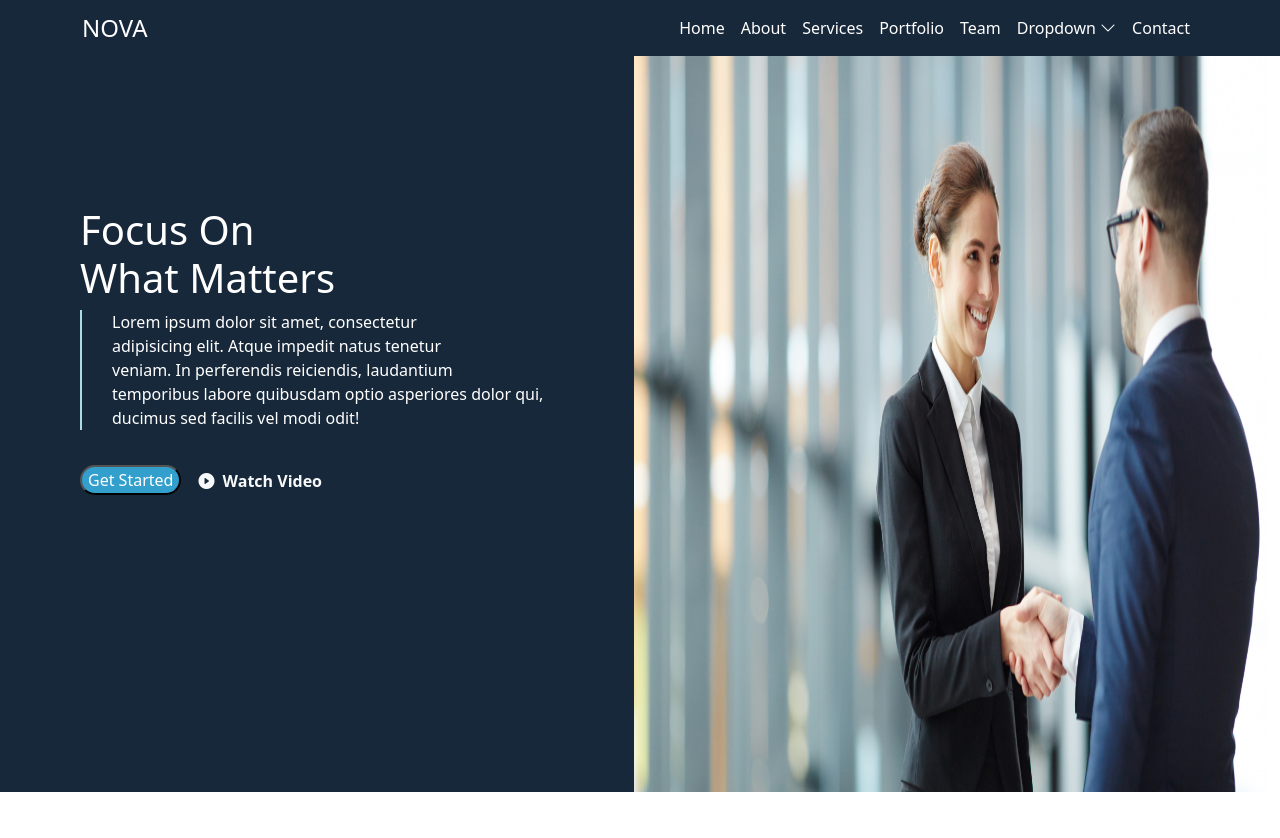
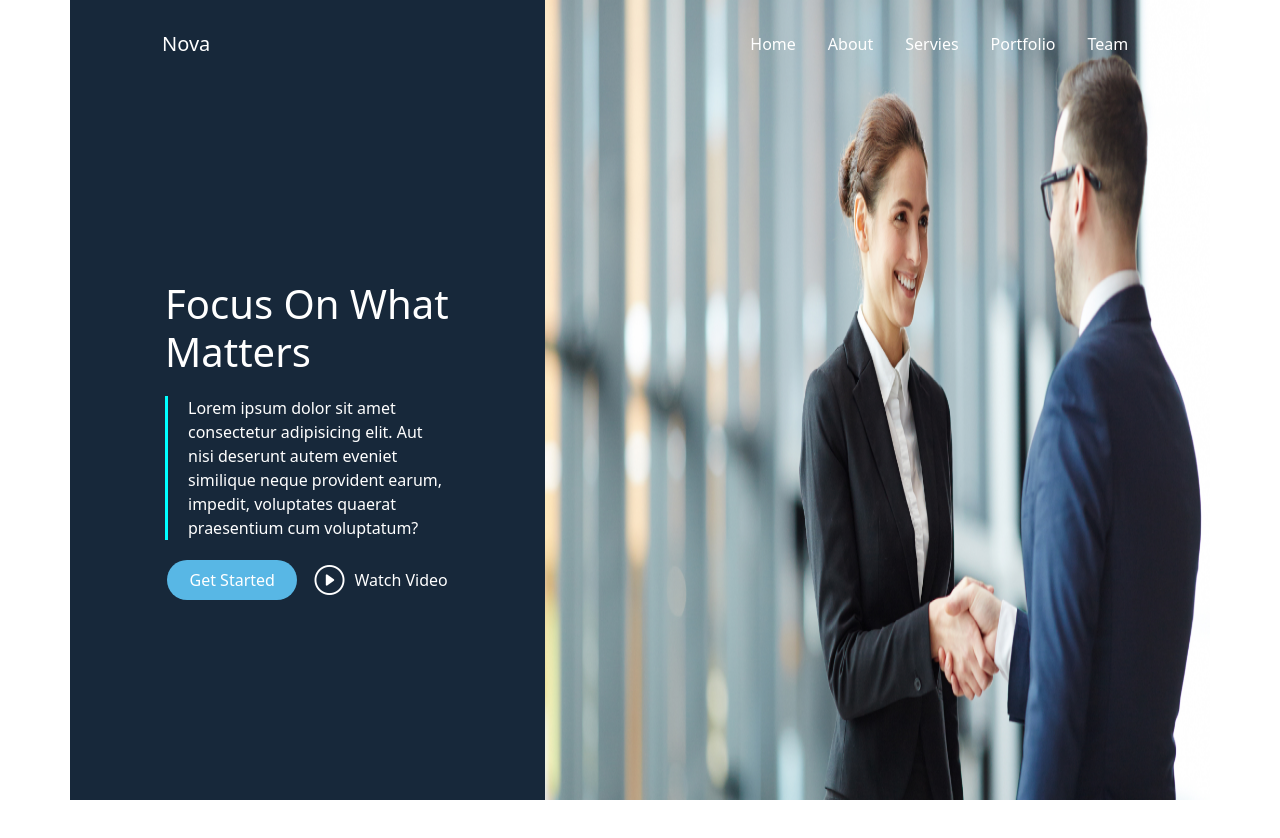
Before and after one commit to AmritpalBhinder/Frontend-dev, a plain HTML site: page Bootstrap exam/index.html in a window 1280 px wide. Before the commit the page ends 800 px from the top, so only its background shows below. Drawn offline with nearby package versions, Linux system fonts and the light colour scheme.

Commit message:
Add files via upload

```diff
--- a/Bootstrap exam/index.html
+++ b/Bootstrap exam/index.html
@@ -1,72 +1,118 @@
-<!DOCTYPE html>
+<!<!DOCTYPE html>
 <html lang="en">
 <head>
     <meta charset="UTF-8">
     <meta name="viewport" content="width=device-width, initial-scale=1.0">
     <title>Document</title>
+
+    <!-- main css file -->
+     <link rel="stylesheet" type="text/css" href="style.css">
+
+    <!-- Bootstrap CSS file -->
     <link href="https://cdn.jsdelivr.net/npm/bootstrap@5.0.2/dist/css/bootstrap.min.css" rel="stylesheet" integrity="sha384-EVSTQN3/azprG1Anm3QDgpJLIm9Nao0Yz1ztcQTwFspd3yD65VohhpuuCOmLASjC" crossorigin="anonymous">
+
+    <!-- Bootstrap Bundle js file -->
     <script src="https://cdn.jsdelivr.net/npm/bootstrap@5.0.2/dist/js/bootstrap.bundle.min.js" integrity="sha384-MrcW6ZMFYlzcLA8Nl+NtUVF0sA7MsXsP1UyJoMp4YLEuNSfAP+JcXn/tWtIaxVXM" crossorigin="anonymous"></script>
+
+    <!-- Bootstrap icon file -->
     <link rel="stylesheet" href="https://cdn.jsdelivr.net/npm/bootstrap-icons@1.11.3/font/bootstrap-icons.min.css">
+
+
 </head>
 <body>
-        <!-- Navbar -->
-        <nav class="navbar navbar-expand-lg navbar-light col-12 " style="position: sticky; background-color: #17283A;" >
-            <div class="container">
-                <a href="" style="color: white; text-decoration: none; font-size: x-large;">NOVA</a>
-                <ul class="navbar-nav me-20px mb-2 mb-lg-0 ">
-                    <li class="nav-item">
-                        <a class="nav-link active" style="color: white;" href="">Home</a>
+
+
+    <!-- background images -->
+
+    <div class="container-fluid p-0">
+        <div class="container">
+            <div class="backrow row p-0">
+                <div class="backcolor col-sm-mg-12 col-lg-5 p-0" style="height: 100vh;">
+                    <div class="content p-0 mt-sm-m-5" style="height: 110vh;">
+                        <h1>Focus On What Matters</h1>
+                        <p>Lorem ipsum dolor sit amet consectetur adipisicing elit. Aut nisi deserunt autem eveniet similique neque provident earum, impedit, voluptates quaerat praesentium cum voluptatum?</p>
+                        <div class="buttons">
+                            <a href="">Get Started</a>
+                            <button><i class="bi bi-play-circle"></i> Watch Video</button>
+                        </div>
+                    </div>
+                </div>
+                <div class="backimg col-sm-mg-12 col-lg-7 p-0">
+                    <img src="images/1684859600372.png" style="height: 100vh;" alt="">
+                </div>
+                </div>
+
+            </div>
+        </div>
+
+    </div>
+
+    <!-- background images ends -->
+
+    <!-- navbar starts -->
+
+    <div class="navbar navbar-expand-lg navbar-light" style="background-color: rgba(0, 255, 255, 0); position: absolute; top: 0%; left: 150px;">
+        <div class="navbarcontainer container pt-3 pb-3">
+
+            <div class="navbar-brand" style="color: white;">Nova</div>
+
+            <button class="navbar-toggler" type="button" data-bs-toggle="offcanvas" data-bs-target="#offcanvasRight">
+                <span class="navbar-toggler-icon"></span>
+            </button>
+
+            <div class="collapse navbar-collapse" style="position: relative; left: 500px;">
+                <ul class="navbar-nav w-100 d-flex justify-content-end">
+                    <li class="nav-item ms-lg-3"><a href="" class="nav-link" style="color: white;">Home</a></li>
+                    <li class="nav-item ms-lg-3"><a href="" class="nav-link" style="color: white;">About</a></li>
+                    <li class="nav-item ms-lg-3"><a href="" class="nav-link" style="color: white;">Servies</a></li>
+                    <li class="nav-item ms-lg-3"><a href="" class="nav-link" style="color: white;">Portfolio</a></li>
+                    <li class="nav-item ms-lg-3"><a href="" class="nav-link" style="color: white;">Team</a></li>
+                    <li class="nav-item dropdown ms-lg-3">
+                        <a href="" class="nav-link dropdown-toggle" data-bs-toggle="dropdown" style="color: white;">Dropdown</a>
+
+                        <ul class="dropdown-menu">
+                            <li><a class="dropdown-item" style="color: white;">Page 1</a></li>
+                            <li><a class="dropdown-item" style="color: white;">Page 2</a></li>
+                        </ul>
+
                     </li>
-                    <li class="nav-item">
-                        <a class="nav-link" style="color: white;" href="">About</a>
-                    </li>
-                    <li class="nav-item">
-                        <a class="nav-link" style="color: white;"  href="">Services</a>
-                    </li>
-                    <li class="nav-item">
-                        <a class="nav-link" style="color: white;"  href="">Portfolio</a>
-                    </li>
-                    <li class="nav-item">
-                        <a class="nav-link" style="color: white;"  href="">Team</a>
-                    </li>
-                    <li class="nav-item">
-                        <a class="nav-link dropdown" style="color: white;"  href="">Dropdown
-                            <i class="bi bi-chevron-down"></i>
-                        <ul class="dropdown-menu">
-                            <li><a class="dropdown-item" href="">Dropdown 1</a></li>
-                            <li><a class="dropdown-item" href=""> Deep Dropdown</a></li>
-                            <li><a class="dropdown-item" href="">Dropdown 2</a></li>
-                            <li><a class="dropdown-item" href="">Dropdown 3</a></li>
-                            <li><a class="dropdown-item" href="">Dropdown 4</a></li>
-                        </ul>
-                        </a>
-                    </li>
-                    <li class="nav-item">
-                        <a class="nav-link" style="color: white;"  href="">Contact</a>
-                    </li>
+                    <li class="nav-item ms-lg-3"><a href="" class="nav-link" style="color: white;">Contact</a></li>
                 </ul>
             </div>
-        </nav>
+        </div>
+    </div>
 
-        <!-- Content -->
+    <!-- offcanvas starts -->
 
-         <div class="container-fluid col-12 mb-2 mb-lg-0 " style="display: flex; width: 100%; padding-left: 0%;">
-            <div class="box1" style="background-color:#17283A; width: 50%; height: 92vh;">
-            <div class="content" style="padding-left: 80px; padding-top: 150px;">
-                <h1 style="color: white;">Focus On <br> What Matters</h1>
+        <div class="offcanvas offcanvas-end" tabindex="-1" id="offcanvasRight" style="position: absolute; transform: translate(-50%,-50%); top: 50%; left: 50%; height: 400px;">
+            <div class="offcanvas-header">
+                <h5 id="offcanvasRightLabel">Nova</h5>
+                <button type="button" class="btn-close" data-bs-dismiss="offcanvas"></button>
+            </div>
+        <div class="offcanvas-body">
+            <ul class="navbar-nav w-100 d-flex justify-content-end">
+                <li class="nav-item"><a href="" class="nav-link">Home</a></li>
+                <li class="nav-item"><a href="" class="nav-link">About</a></li>
+                <li class="nav-item"><a href="" class="nav-link">Servies</a></li>
+                <li class="nav-item"><a href="" class="nav-link">Portfolio</a></li>
+                <li class="nav-item"><a href="" class="nav-link">Blog</a></li>
+                <li class="nav-item dropdown">
+                    <a href="" class="nav-link dropdown-toggle" data-bs-toggle="dropdown">Dropdown</a>
 
-                <p style="color: white; border-left: 2px solid  lightblue; padding-left: 30px;">Lorem ipsum dolor sit amet, consectetur <br> adipisicing elit. Atque impedit natus tenetur <br> veniam. In
-                   perferendis reiciendis, laudantium <br> temporibus labore quibusdam optio asperiores dolor qui, <br> ducimus sed facilis vel modi odit!</p>
+                    <ul class="dropdown-menu">
+                        <li><a class="dropdown-item" style="color: black;">Page 1</a></li>
+                        <li><a class="dropdown-item" style="color: black;">Page 2</a></li>
+                    </ul>
 
-                   <button style="background-color: rgb(50, 159, 205); color: white; outline-color: rgb(50, 153, 205); border-radius: 50px;">Get Started</button>
-                   <a href="" class="btn fw-bold text-light mt-3 pb-4"><i class="bi bi-play-circle-fill pe-2"></i>Watch Video</a>
+                </li>
+                <li class="nav-item"><a href="" class="nav-link">Contact</a></li>
+            </ul>
+        </div>
+    </div>
 
-            </div>
-            </div>
-            <img src="images/1684859600372.png" alt="" style="width: 50%; height: 92vh; padding-right: 0%;">
-         </div>
+    <!-- offcanvas ends -->
 
-
+    <!-- navbar ends -->
 
 </body>
 </html>
--- /dev/null
+++ b/Bootstrap exam/style.css
@@ -0,0 +1,130 @@
+*
+{
+    margin: 0%;
+    padding: 0%;
+    box-sizing: border-box;
+}
+.backrow
+{
+    padding: 0%;
+    display: flex;
+}
+.backcolor
+{
+    height: 650px;
+    padding: 0%;
+    background-color: #17283a;
+}
+.backimg
+{
+    padding: 0px 50px;
+    display: flex;
+    justify-content: end;
+}
+.backimg img
+{
+    height: 650px;
+    padding: 0%;
+    width: 100%;
+}
+.content
+{
+    height: 700px;
+    display: flex;
+    flex-direction: column;
+    justify-content: center;
+    width: 60%;
+    margin: auto;
+}
+.content h1
+{
+    color: white;
+    margin-bottom: 20px;
+}
+.content p
+{
+    border-left: 3px solid aqua;
+    padding-left: 20px;
+    color: white;
+    margin-bottom: 20px;
+}
+.content a
+{
+    color: white;
+    height: 40px;
+    text-align: center;
+    line-height: 40px;
+    border-radius: 50px;
+    width: 130px;
+    background-color: #58B7E5;
+    text-decoration: none;
+    margin-right: 15px;
+}
+.content button
+{
+    display: flex;
+    align-items: center;
+    color: white;
+    border: none;
+    outline: none;
+    background-color: #17283A;
+}
+.content button i
+{
+    margin-right: 10px;
+    font-size: 30px;
+}
+.buttons
+{
+    height: auto;
+    width: 100%;
+    display: flex;
+    justify-content: space-evenly;
+    align-items: center;
+}
+
+    /* navbar code starts */
+
+.navbar
+{
+    background-color: #58b6e500;
+    position: absolute;
+    top: 0%;
+}
+.navbarcontainer button
+{
+    position: relative;
+    left: 300px;
+}
+
+@media (max-width: 480px)
+{
+    .navbarcontainer button
+    {
+        position: relative;
+        left: 60%;
+    }
+}
+
+@media (max-width: 580px)
+{
+    .navbarcontainer button
+    {
+        position: relative;
+        left: 150%;
+    }
+}
+
+
+@media (max-width: 991)
+{
+    .navbarcontainer button
+    {
+        position: relative;
+        left: 230%;
+    }
+}
+
+
+
+    /* navbar code ends */
```
Also changed, not shown: Bootstrap exam/images/Screenshot (4).png (added).
